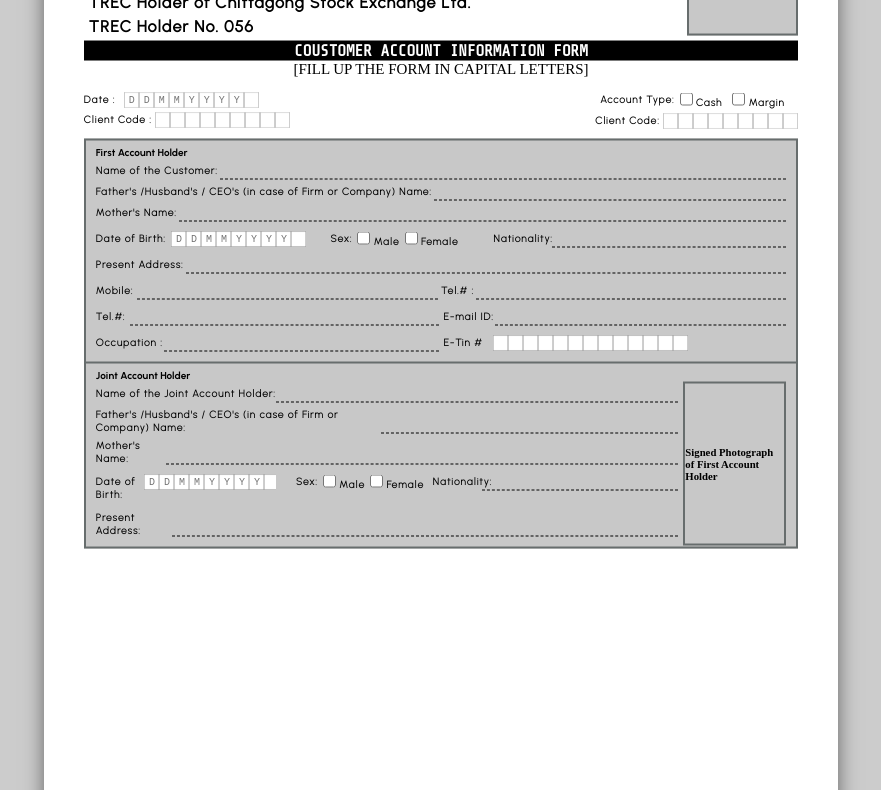
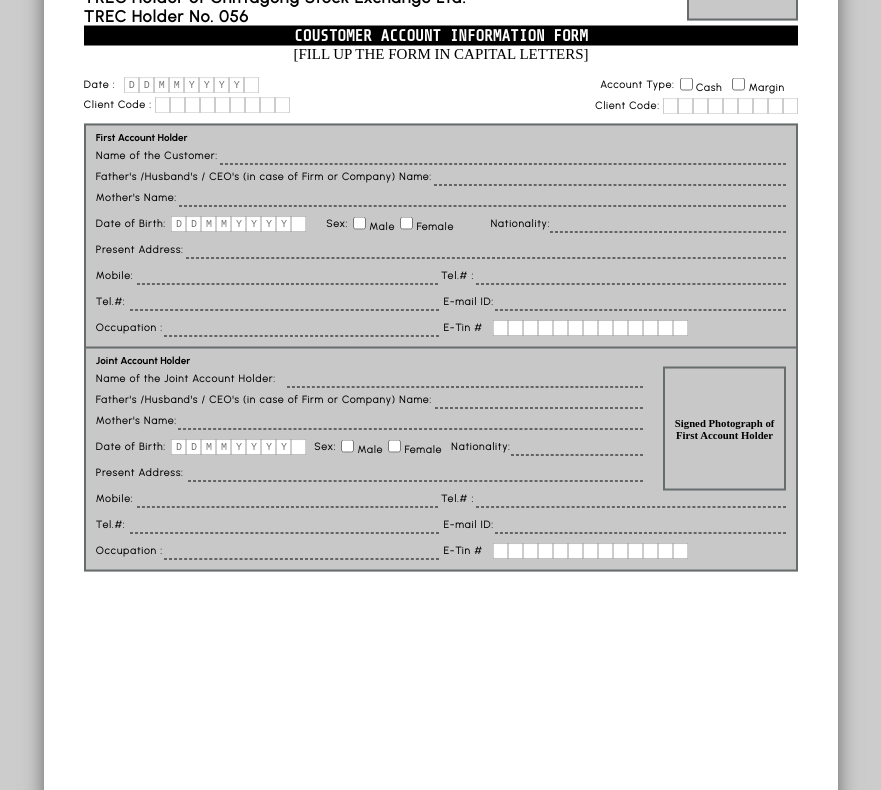
Before and after one commit to istiyakamin/ksl-bo-book, a plain HTML site: page index.html in a window 1280 px wide. Shown: the part 116-906 px from the top of the page, without its empty margins (199-1080 px from the left). Drawn offline with Linux system fonts and the light colour scheme.

Commit message:
second part compete
 the joint account fully styled and compelete (probabil)

```diff
--- a/css/head_banner_subhead.css
+++ b/css/head_banner_subhead.css
@@ -28,13 +28,7 @@
 
 
   /* head section */
-  .head_section{
-    display: flex;
-  }
-  .head_section h5
-  {
-    margin: 5px;
-  }
+
   .logo_and_add{
     width: 60%;
   }
@@ -47,6 +41,7 @@
     display: flex;
     justify-content: center;
     align-items: center;
+    text-align: center;
 
     border:solid 2px rgb(103, 109, 109);
     background-color: rgb(200, 200, 200);
@@ -60,11 +55,12 @@
     display: flex;
     justify-content: center;
     align-items: center;
+    text-align: center;
+
 
     border:solid 2px rgb(103, 109, 109);
     background-color: rgb(200, 200, 200);
   }
-
   /*Sub head section */
   .subheader{
     /* background-color: violet; */
--- a/css/support_classes.css
+++ b/css/support_classes.css
@@ -19,6 +19,9 @@
 .col-18{
     width: 18%;
 }
+.col-17{
+    width: 17%;
+}
 .col-20{
     width: 20%;
 }
@@ -36,6 +39,18 @@
 }
 .col-33{
     width: 33%;
+}
+.col-33{
+    width: 32%;
+}
+.col-35{
+    width: 35%;
+}
+.col-38{
+    width: 38%;
+}
+.col-39{
+    width: 39%;
 }
 .col-40{
     width: 40%;
@@ -55,11 +70,20 @@
 .col-62{
     width: 62%;
 }
+.col-61{
+    width: 61%;
+}
+.col-65{
+    width: 65%;
+}
 .col-70{
     width: 70%;
 }
 .col-69{
     width: 69%;
+}
+.col-68{
+    width: 68%;
 }
 .col-75{
     width: 75%;
@@ -69,6 +93,9 @@
 }
 .col-82{
     width:82%;
+}
+.col-84{
+    width: 84%;
 }
 .col-85{
     width: 85%;
@@ -156,3 +183,12 @@
 .pr-10{
     padding-right:10px;
 }
+
+
+.center{
+
+    display: flex;
+    justify-content: center;
+    align-items: center;
+    text-align: center;
+  }
--- a/index.html
+++ b/index.html
@@ -24,7 +24,7 @@
         <div class="container">
 
             <!-- this is the first head section -->
-            <div class="head_section">
+            <div class="head_section width-full">
 
 
                 <!-- the logo and the address sub section -->
@@ -237,44 +237,44 @@
                     <div class="joint_account_body">
 
                         <div class="width-full">
-                            <div class="col-85">
+                            <div class="col-80">
 
 
 
                                 <h4 class="font-style-general width-full mt-5 mb-5">
-                                    <span class="joint_account_body_text col-31 "> Name of the Joint Account Holder:</span>
+                                    <span class="joint_account_body_text col-35 "> Name of the Joint Account Holder:</span>
 
-                                    <input type="text" name="name" class="input_dot col-69"/>
+                                    <input type="text" name="name" class="input_dot col-65"/>
 
                                 </h4>
                                 <h4 class="font-style-general width-full mt-5 mb-5">
-                                    <span class="col-49"> Father's /Husband's / CEO's (in case of Firm or Company) Name:  </span>
+                                    <span class="col-62"> Father's /Husband's / CEO's (in case of Firm or Company) Name:  </span>
 
-                                    <input type="text" name="name" class="input_dot col-51"/>
+                                    <input type="text" name="name" class="input_dot col-38"/>
 
                                 </h4>
 
                                 <h4 class="font-style-general width-full mt-5 mb-5">
-                                    <span class="joint_account_body_text col-13"> Mother's Name:</span>
+                                    <span class="joint_account_body_text col-15"> Mother's Name:</span>
 
-                                    <input type="text" name="name" class="input_dot col-95"/>
+                                    <input type="text" name="name" class="input_dot col-85"/>
 
                                 </h4>
 
 
                                 <div class="dob_gender_nationality width-full">
 
-                                    <div class="dob col-33">
+                                    <div class="dob col-39">
 
                                         <h4 class="font-style-general width-full mt-5 mb-5">
-                                            <span class="joint_account_body_text">Date of Birth: </span>
+                                            <span class="joint_account_body_text ">Date of Birth: </span>
 
                                             <input type="text" maxlength="8" placeholder="DDMMYYYY" class="input_box_dob ml-5"/>
 
                                         </h4>
 
                                     </div>
-                                    <div class="gender col-25 ml-20">
+                                    <div class="gender col-25 ml-5">
                                             <h4 class="font-style-general width-full mt-5 mb-5">Sex:
                                                 <div class="Male ml-5 mr-5">
                                                     <input class="font-style-general"  type="checkbox" name="Male" value="Male"> Male
@@ -287,32 +287,32 @@
 
                                             </h4>
                                     </div>
-                                    <div class="nationality col-45">
+                                    <div class="nationality col-35">
                                         <h4 class="font-style-general width-full mt-5 mb-5">
-                                            <span class="first_account_body_text col-20">Nationality:  </span>
+                                            <span class="first_account_body_text col-32">Nationality:  </span>
 
-                                            <input type="text" name="nationality" class="input_dot col-80 pl-5"/>
+                                            <input type="text" name="nationality" class="input_dot col-68 pl-5"/>
 
                                     </h4>
                                     </div>
                                 </div>
 
                                 <h4 class="font-style-general width-full mt-5 mb-5">
-                                    <span class="first_account_body_text col-13">Present Address: </span>
-                                    <input type="text" class="input_dot col-87"/>
+                                    <span class="first_account_body_text col-17">Present Address: </span>
+                                    <input type="text" class="input_dot col-84"/>
                                 </h4>
 
                             </div>
-                            <div class="joint_photo col-15 ml-5">
+                            <div class="joint_photo col-18 ml-20 ">
                                 <div class="photo_upload_light">
-                                    <h6>
+                                    <h6 >
                                          Signed Photograph of First Account Holder
                                     </h6>
                                 </div>
                             </div>
 
                         </div>
-                        <!-- <div class="mobile_tel width-full">
+                        <div class="mobile_tel width-full">
 
                             <h4 class="font-style-general width-full mt-5 mb-5">
                                 <span class="first_account_body_text col-12">Mobile: </span>
@@ -352,7 +352,7 @@
 
                             </h4>
 
-                        </div> -->
+                        </div>
 
                     </div>
 
```
